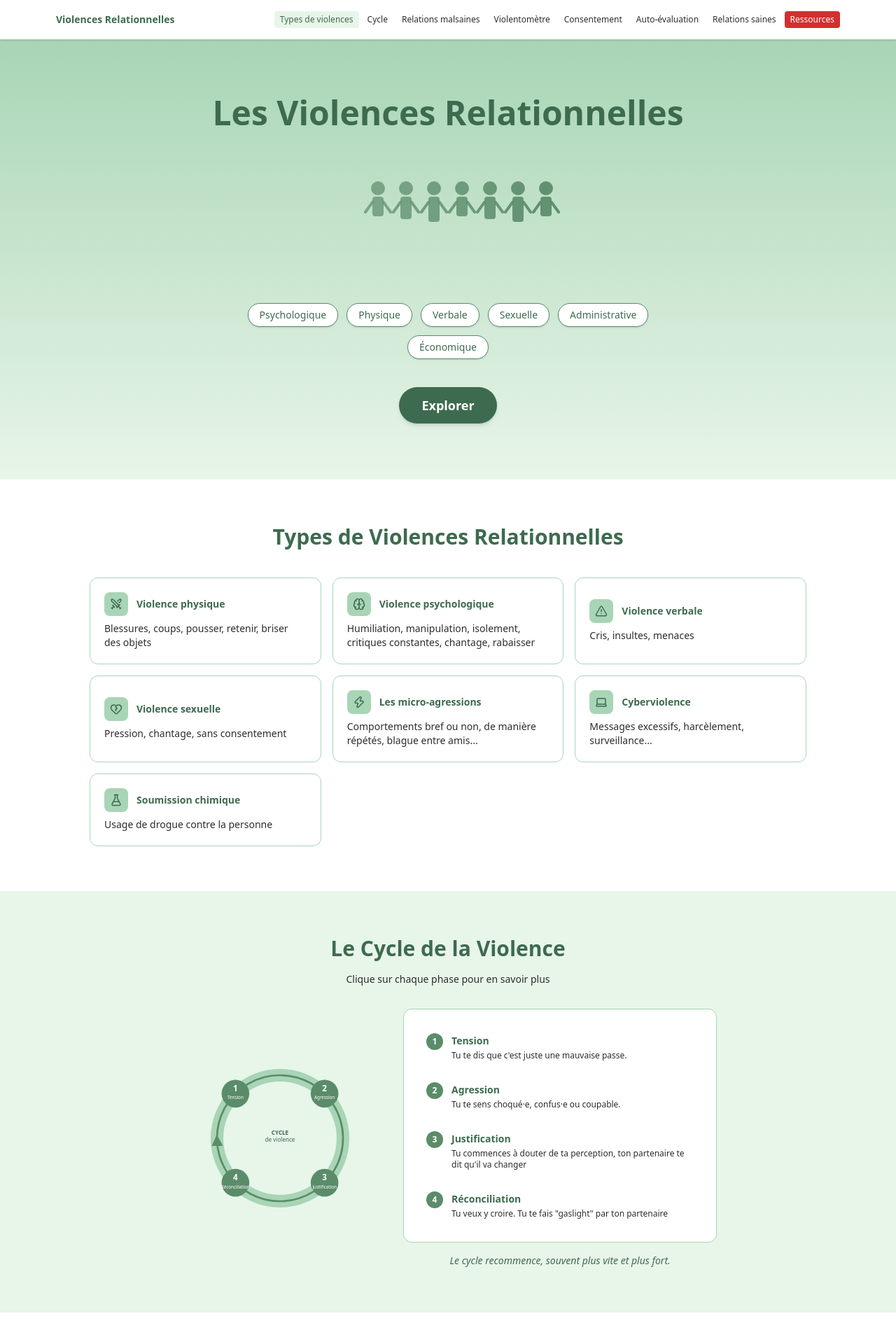
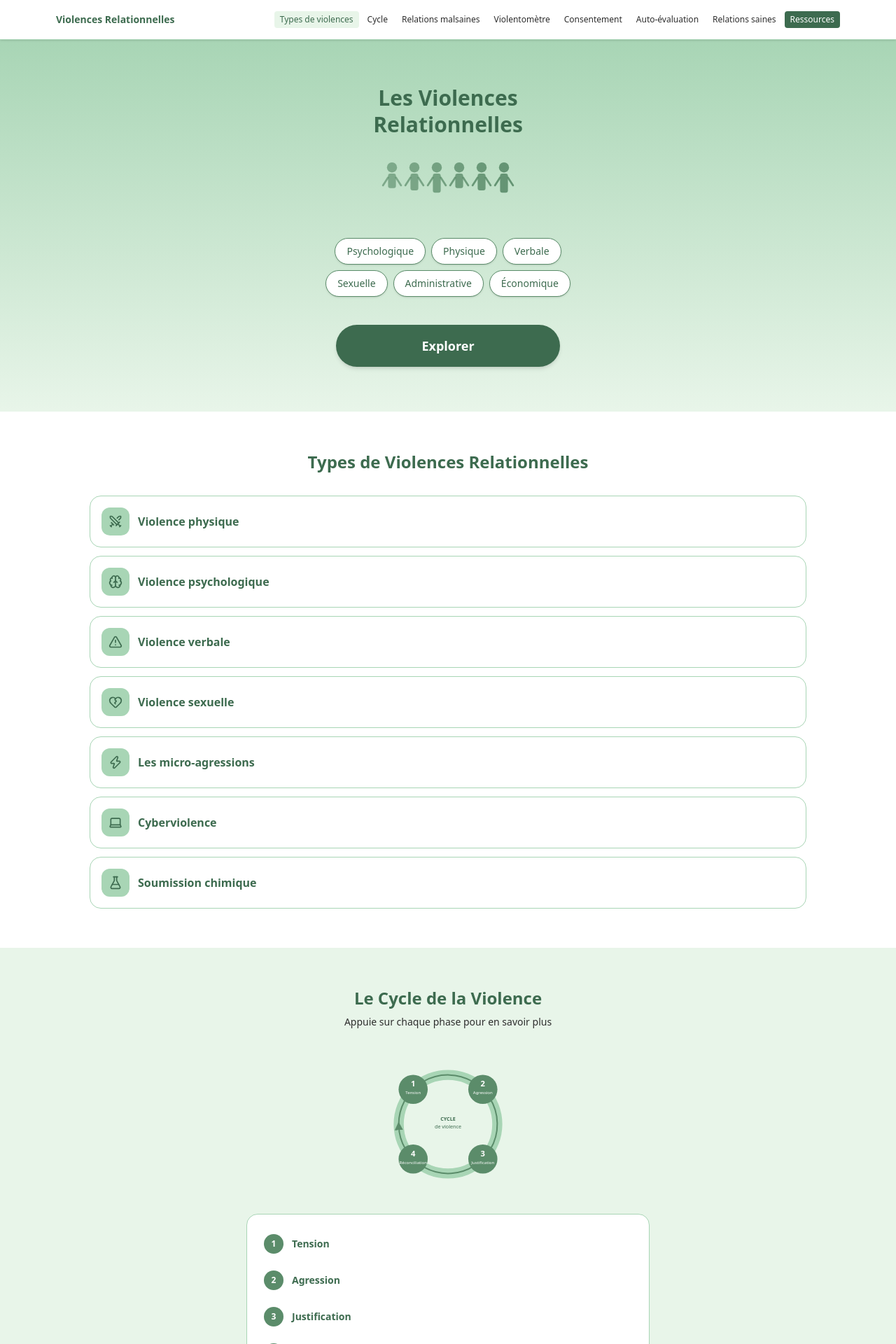
Before and after one commit to peyrentloann/violences-relationnelles, a Next.js app: page / in a window 1280 px wide. Shown: the top 1920 px of the page at 70% size. Built offline with nearby package versions, Linux system fonts and the light colour scheme.

Commit message:
Mobile-first redesign + suppression du rouge hors violentomètre
Layout single-colonne, touch targets min 44px, texte base 16px,
boutons pleine largeur. Rouge conservé uniquement dans le violentomètre.

Co-Authored-By: Claude Sonnet 4.6 <noreply@anthropic.com>

```diff
--- a/components/Consentement.tsx
+++ b/components/Consentement.tsx
@@ -29,40 +29,38 @@ export default function Consentement() {
   const someChecked = checked.size > 0;
 
   return (
-    <section id="consentement" className="py-16 px-4 bg-white">
-      <div className="max-w-3xl mx-auto">
-        <h2 className="text-3xl font-bold text-[#3D6B4F] text-center mb-3">
+    <section id="consentement" className="py-14 px-4 bg-white">
+      <div className="max-w-xl mx-auto">
+        <h2 className="text-2xl font-bold text-[#3D6B4F] text-center mb-2">
           Le Consentement
         </h2>
-        <p className="text-center text-sm text-[#2D2D2D] mb-8">
+        <p className="text-center text-sm text-[#2D2D2D] mb-6">
           Coche les critères qui s'appliquent à ta situation
         </p>
 
-        <div className="space-y-3 mb-8">
+        <div className="space-y-2 mb-6">
           {criteres.map((critere, i) => {
             const isChecked = checked.has(i);
             return (
               <button
                 key={i}
                 onClick={() => toggle(i)}
-                className={`w-full text-left flex items-start gap-4 p-4 rounded-xl border transition-all ${
+                className={`w-full text-left flex items-start gap-4 p-4 rounded-2xl border transition-all ${
                   isChecked
                     ? 'border-[#4CAF50] bg-green-50'
-                    : 'border-[#A8D5B5] bg-white hover:border-[#5B8C6A] hover:bg-[#E8F5E9]'
+                    : 'border-[#A8D5B5] bg-white'
                 }`}
                 aria-pressed={isChecked}
               >
                 <div
-                  className={`w-6 h-6 rounded-full border-2 flex items-center justify-center flex-shrink-0 mt-0.5 transition-all ${
-                    isChecked
-                      ? 'bg-[#4CAF50] border-[#4CAF50]'
-                      : 'border-[#A8D5B5]'
+                  className={`w-7 h-7 rounded-full border-2 flex items-center justify-center flex-shrink-0 mt-0.5 transition-all ${
+                    isChecked ? 'bg-[#4CAF50] border-[#4CAF50]' : 'border-[#A8D5B5]'
                   }`}
                   aria-hidden
                 >
-                  {isChecked && <Check size={12} className="text-white" strokeWidth={3} />}
+                  {isChecked && <Check size={13} className="text-white" strokeWidth={3} />}
                 </div>
-                <span className={`text-sm ${isChecked ? 'text-[#2D5C38]' : 'text-[#2D2D2D]'}`}>
+                <span className={`text-base leading-snug ${isChecked ? 'text-[#2D5C38]' : 'text-[#2D2D2D]'}`}>
                   {critere}
                 </span>
               </button>
@@ -72,19 +70,15 @@ export default function Consentement() {
 
         {/* Message contextuel */}
         {someChecked && (
-          <div
-            className={`rounded-xl p-5 border-2 ${
-              allChecked
-                ? 'bg-green-50 border-[#4CAF50]'
-                : 'bg-orange-50 border-[#F57C00]'
-            }`}
-          >
+          <div className={`rounded-2xl p-5 border-2 mb-4 ${
+            allChecked ? 'bg-green-50 border-[#4CAF50]' : 'bg-[#E8F5E9] border-[#5B8C6A]'
+          }`}>
             {allChecked ? (
-              <p className="text-[#2D5C38] font-medium">
+              <p className="text-[#2D5C38] font-medium text-base">
                 Tous les critères sont cochés — les conditions du consentement semblent réunies.
               </p>
             ) : (
-              <p className="text-[#7A3B00] font-medium">
+              <p className="text-[#3D6B4F] font-medium text-base">
                 Certains critères ne sont pas cochés. Prends le temps de les relire — ils peuvent être des points d'attention importants.
               </p>
             )}
@@ -92,8 +86,8 @@ export default function Consentement() {
         )}
 
         {/* Message important */}
-        <div className="mt-6 border-2 border-[#3D6B4F] rounded-xl p-5 bg-[#E8F5E9]">
-          <p className="text-[#3D6B4F] font-bold text-center">
+        <div className="border-2 border-[#3D6B4F] rounded-2xl p-5 bg-[#E8F5E9]">
+          <p className="text-[#3D6B4F] font-bold text-base text-center">
             Le consentement peut être retiré à n'importe quel moment, de manière verbale ou non verbale !!
           </p>
         </div>
--- a/components/CycleViolence.tsx
+++ b/components/CycleViolence.tsx
@@ -6,7 +6,7 @@ const phases = [
   {
     num: 1,
     label: 'Tension',
-    description: 'Tu te dis que c\'est juste une mauvaise passe.',
+    description: "Tu te dis que c'est juste une mauvaise passe.",
     angle: 315,
   },
   {
@@ -18,7 +18,7 @@ const phases = [
   {
     num: 3,
     label: 'Justification',
-    description: 'Tu commences à douter de ta perception, ton partenaire te dit qu\'il va changer',
+    description: "Tu commences à douter de ta perception, ton partenaire te dit qu'il va changer",
     angle: 135,
   },
   {
@@ -32,124 +32,77 @@ const phases = [
 export default function CycleViolence() {
   const [active, setActive] = useState<number | null>(null);
 
-  const cx = 160, cy = 160, r = 100;
+  const cx = 140, cy = 140, r = 88;
 
   function polarToXY(angleDeg: number, radius: number) {
     const rad = (angleDeg - 90) * (Math.PI / 180);
-    return {
-      x: cx + radius * Math.cos(rad),
-      y: cy + radius * Math.sin(rad),
-    };
+    return { x: cx + radius * Math.cos(rad), y: cy + radius * Math.sin(rad) };
   }
 
   return (
-    <section id="cycle" className="py-16 px-4 bg-[#E8F5E9]">
-      <div className="max-w-3xl mx-auto">
-        <h2 className="text-3xl font-bold text-[#3D6B4F] text-center mb-4">
+    <section id="cycle" className="py-14 px-4 bg-[#E8F5E9]">
+      <div className="max-w-xl mx-auto">
+        <h2 className="text-2xl font-bold text-[#3D6B4F] text-center mb-2">
           Le Cycle de la Violence
         </h2>
-        <p className="text-center text-sm text-[#2D2D2D] mb-8">
-          Clique sur chaque phase pour en savoir plus
+        <p className="text-center text-sm text-[#2D2D2D] mb-6">
+          Appuie sur chaque phase pour en savoir plus
         </p>
 
-        <div className="flex flex-col md:flex-row items-center gap-8">
-          {/* Diagramme SVG */}
-          <div className="flex-shrink-0">
-            <svg viewBox="0 0 320 320" className="w-64 md:w-72" aria-label="Cycle de la violence">
-              {/* Cercle de fond */}
-              <circle cx={cx} cy={cy} r={r} fill="none" stroke="#A8D5B5" strokeWidth="20" />
-
-              {/* Flèches circulaires */}
+        {/* Diagramme SVG centré */}
+        <div className="flex justify-center mb-4">
+          <svg viewBox="0 0 280 280" className="w-56" aria-label="Cycle de la violence">
+            <circle cx={cx} cy={cy} r={r} fill="none" stroke="#A8D5B5" strokeWidth="18" />
             <path
               d={`M ${polarToXY(270, r).x} ${polarToXY(270, r).y} A ${r} ${r} 0 1 1 ${polarToXY(268, r).x} ${polarToXY(268, r).y}`}
-                fill="none"
-                stroke="#5B8C6A"
-                strokeWidth="3"
-                markerEnd="url(#arrow)"
+              fill="none" stroke="#5B8C6A" strokeWidth="2.5" markerEnd="url(#arrow)"
             />
             <defs>
               <marker id="arrow" markerWidth="6" markerHeight="6" refX="3" refY="3" orient="auto">
                 <path d="M0,0 L0,6 L6,3 z" fill="#5B8C6A" />
               </marker>
             </defs>
-
-              {/* Phases */}
             {phases.map((phase, i) => {
               const pos = polarToXY(phase.angle, r);
               const isActive = active === i;
               return (
                 <g key={i} onClick={() => setActive(isActive ? null : i)} className="cursor-pointer">
-                    <circle
-                      cx={pos.x}
-                      cy={pos.y}
-                      r="22"
-                      fill={isActive ? '#3D6B4F' : '#5B8C6A'}
-                      className="transition-all"
-                    />
-                    <text
-                      x={pos.x}
-                      y={pos.y - 4}
-                      textAnchor="middle"
-                      fill="white"
-                      fontSize="13"
-                      fontWeight="bold"
-                    >
-                      {phase.num}
-                    </text>
-                    <text
-                      x={pos.x}
-                      y={pos.y + 9}
-                      textAnchor="middle"
-                      fill="white"
-                      fontSize="7"
-                    >
-                      {phase.label}
-                    </text>
+                  <circle cx={pos.x} cy={pos.y} r="26" fill={isActive ? '#3D6B4F' : '#5B8C6A'} />
+                  <text x={pos.x} y={pos.y - 5} textAnchor="middle" fill="white" fontSize="14" fontWeight="bold">{phase.num}</text>
+                  <text x={pos.x} y={pos.y + 9} textAnchor="middle" fill="white" fontSize="7.5">{phase.label}</text>
                 </g>
               );
             })}
-
-              {/* Centre */}
-              <text x={cx} y={cy - 6} textAnchor="middle" fill="#3D6B4F" fontSize="9" fontWeight="bold">
-                CYCLE
-              </text>
-              <text x={cx} y={cy + 6} textAnchor="middle" fill="#3D6B4F" fontSize="9">
-                de violence
-              </text>
+            <text x={cx} y={cy - 6} textAnchor="middle" fill="#3D6B4F" fontSize="9" fontWeight="bold">CYCLE</text>
+            <text x={cx} y={cy + 7} textAnchor="middle" fill="#3D6B4F" fontSize="9">de violence</text>
           </svg>
         </div>
 
-          {/* Description */}
-          <div className="flex-1">
+        {/* Description phase active */}
         {active !== null ? (
-              <div className="bg-white rounded-xl p-6 border border-[#5B8C6A] shadow-sm">
-                <div className="flex items-center gap-3 mb-3">
-                  <span className="w-8 h-8 bg-[#3D6B4F] text-white rounded-full flex items-center justify-center font-bold text-sm">
+          <div className="bg-white rounded-2xl p-5 border border-[#5B8C6A] shadow-sm">
+            <div className="flex items-center gap-3 mb-2">
+              <span className="w-8 h-8 bg-[#3D6B4F] text-white rounded-full flex items-center justify-center font-bold text-sm flex-shrink-0">
                 {phases[active].num}
               </span>
               <h3 className="font-bold text-[#3D6B4F] text-lg">{phases[active].label}</h3>
             </div>
-                <p className="text-[#2D2D2D]">{phases[active].description}</p>
+            <p className="text-[#2D2D2D] text-base">{phases[active].description}</p>
           </div>
         ) : (
-              <div className="bg-white rounded-xl p-6 border border-[#A8D5B5]">
-                <div className="space-y-3">
+          <div className="bg-white rounded-2xl p-4 border border-[#A8D5B5]">
             {phases.map((phase, i) => (
               <button
                 key={i}
                 onClick={() => setActive(i)}
-                      className="w-full text-left flex items-start gap-3 p-2 rounded-lg hover:bg-[#E8F5E9] transition-colors"
+                className="w-full text-left flex items-center gap-3 py-3 px-2 rounded-xl hover:bg-[#E8F5E9] transition-colors"
               >
-                      <span className="w-6 h-6 bg-[#5B8C6A] text-white rounded-full flex items-center justify-center font-bold text-xs flex-shrink-0 mt-0.5">
+                <span className="w-7 h-7 bg-[#5B8C6A] text-white rounded-full flex items-center justify-center font-bold text-xs flex-shrink-0">
                   {phase.num}
                 </span>
-                      <div>
                 <span className="font-semibold text-[#3D6B4F] text-sm">{phase.label}</span>
-                        <p className="text-xs text-[#2D2D2D] mt-0.5">{phase.description}</p>
-                      </div>
               </button>
             ))}
-                </div>
           </div>
         )}
 
@@ -157,8 +110,6 @@ export default function CycleViolence() {
           Le cycle recommence, souvent plus vite et plus fort.
         </p>
       </div>
-        </div>
-      </div>
     </section>
   );
 }
--- a/components/Hero.tsx
+++ b/components/Hero.tsx
@@ -2,36 +2,35 @@ export default function Hero() {
   const keywords = ['Psychologique', 'Physique', 'Verbale', 'Sexuelle', 'Administrative', 'Économique'];
 
   return (
-    <section className="bg-gradient-to-b from-[#A8D5B5] to-[#E8F5E9] py-20 px-4 text-center">
-      <h1 className="text-4xl md:text-5xl font-bold text-[#3D6B4F] mb-6 animate-fade-in">
-        Les Violences Relationnelles
+    <section className="bg-gradient-to-b from-[#A8D5B5] to-[#E8F5E9] py-16 px-6 text-center">
+      <h1 className="text-3xl font-bold text-[#3D6B4F] mb-6 leading-tight">
+        Les Violences<br />Relationnelles
       </h1>
 
-      {/* Silhouettes SVG + keywords */}
-      <div className="relative inline-flex items-center justify-center my-8">
+      {/* Silhouettes SVG */}
+      <div className="flex justify-center my-6">
         <svg
-          viewBox="0 0 320 160"
-          className="w-64 md:w-80"
+          viewBox="0 0 280 120"
+          className="w-56"
           aria-label="Groupe de personnes diversifiées"
         >
-          {/* 5 silhouettes de personnes */}
-          {[40, 80, 120, 160, 200, 240, 280].map((x, i) => (
-            <g key={i} transform={`translate(${x}, 10)`}>
-              <circle cx="20" cy="18" r="10" fill="#5B8C6A" opacity={0.7 + i * 0.04} />
-              <rect x="12" y="30" width="16" height={28 + (i % 3) * 4} rx="4" fill="#5B8C6A" opacity={0.7 + i * 0.04} />
-              <line x1="12" y1="38" x2="2" y2="52" stroke="#5B8C6A" strokeWidth="4" strokeLinecap="round" opacity={0.7 + i * 0.04} />
-              <line x1="28" y1="38" x2="38" y2="52" stroke="#5B8C6A" strokeWidth="4" strokeLinecap="round" opacity={0.7 + i * 0.04} />
+          {[20, 60, 100, 140, 180, 220].map((x, i) => (
+            <g key={i} transform={`translate(${x}, 8)`}>
+              <circle cx="20" cy="16" r="9" fill="#5B8C6A" opacity={0.65 + i * 0.05} />
+              <rect x="13" y="27" width="14" height={26 + (i % 3) * 4} rx="4" fill="#5B8C6A" opacity={0.65 + i * 0.05} />
+              <line x1="13" y1="34" x2="4" y2="48" stroke="#5B8C6A" strokeWidth="3.5" strokeLinecap="round" opacity={0.65 + i * 0.05} />
+              <line x1="27" y1="34" x2="36" y2="48" stroke="#5B8C6A" strokeWidth="3.5" strokeLinecap="round" opacity={0.65 + i * 0.05} />
             </g>
           ))}
         </svg>
       </div>
 
-      {/* Keywords en badges */}
-      <div className="flex flex-wrap justify-center gap-3 mb-10 max-w-xl mx-auto">
+      {/* Keywords */}
+      <div className="flex flex-wrap justify-center gap-2 mb-10 max-w-sm mx-auto">
         {keywords.map(kw => (
           <span
             key={kw}
-            className="bg-white text-[#3D6B4F] border border-[#5B8C6A] px-4 py-1.5 rounded-full text-sm font-medium shadow-sm"
+            className="bg-white text-[#3D6B4F] border border-[#5B8C6A] px-4 py-2 rounded-full text-sm font-medium shadow-sm"
           >
             {kw}
           </span>
@@ -40,7 +39,7 @@ export default function Hero() {
 
       <a
         href="#types"
-        className="inline-block bg-[#3D6B4F] text-white px-8 py-3 rounded-full font-semibold text-lg hover:bg-[#5B8C6A] transition-colors shadow-md"
+        className="inline-block w-full max-w-xs bg-[#3D6B4F] text-white px-8 py-4 rounded-full font-semibold text-lg hover:bg-[#5B8C6A] transition-colors shadow-md"
       >
         Explorer
       </a>
--- a/components/Navbar.tsx
+++ b/components/Navbar.tsx
@@ -48,7 +48,7 @@ export default function Navbar() {
               href={item.href}
               className={`px-2 py-1 text-xs rounded transition-colors font-medium ${
                 item.href === '#ressources'
-                  ? 'bg-[#D32F2F] text-white hover:bg-red-700'
+                  ? 'bg-[#3D6B4F] text-white hover:bg-[#5B8C6A]'
                   : active === item.href.replace('#', '')
                   ? 'bg-[#E8F5E9] text-[#3D6B4F]'
                   : 'text-[#2D2D2D] hover:text-[#3D6B4F] hover:bg-[#E8F5E9]'
@@ -59,26 +59,27 @@ export default function Navbar() {
           ))}
         </nav>
 
-        {/* Mobile */}
+        {/* Mobile — bouton hamburger */}
         <button
-          className="lg:hidden p-2 text-[#3D6B4F]"
+          className="lg:hidden p-3 -mr-2 text-[#3D6B4F]"
           onClick={() => setOpen(!open)}
-          aria-label="Menu"
+          aria-label={open ? 'Fermer le menu' : 'Ouvrir le menu'}
         >
-          {open ? <X size={20} /> : <Menu size={20} />}
+          {open ? <X size={22} /> : <Menu size={22} />}
         </button>
       </div>
 
+      {/* Mobile menu */}
       {open && (
-        <div className="lg:hidden bg-white border-t border-[#A8D5B5] px-4 py-3 flex flex-col gap-2">
+        <div className="lg:hidden bg-white border-t border-[#A8D5B5] px-4 py-3 flex flex-col gap-1">
           {navItems.map(item => (
             <a
               key={item.href}
               href={item.href}
               onClick={() => setOpen(false)}
-              className={`px-3 py-2 rounded text-sm font-medium transition-colors ${
+              className={`px-4 py-3 rounded-xl text-base font-medium transition-colors ${
                 item.href === '#ressources'
-                  ? 'bg-[#D32F2F] text-white'
+                  ? 'bg-[#3D6B4F] text-white'
                   : 'text-[#2D2D2D] hover:bg-[#E8F5E9] hover:text-[#3D6B4F]'
               }`}
             >
@@ -87,9 +88,9 @@ export default function Navbar() {
           ))}
           <a
             href="tel:18003639010"
-            className="flex items-center gap-2 px-3 py-2 bg-[#E8F5E9] text-[#3D6B4F] rounded text-sm font-bold mt-1"
+            className="flex items-center justify-center gap-2 px-4 py-3 bg-[#E8F5E9] text-[#3D6B4F] rounded-xl text-base font-bold mt-2 border border-[#A8D5B5]"
           >
-            <Phone size={14} /> 1 800-363-9010
+            <Phone size={16} /> 1 800-363-9010
           </a>
         </div>
       )}
--- a/components/Ressources.tsx
+++ b/components/Ressources.tsx
@@ -10,14 +10,14 @@ const ressources = [
   },
   {
     nom: 'Maison Alice Desmarais',
-    detail: 'Maison d\'hébergement pour femme avec/ou sans enfants',
+    detail: "Maison d'hébergement pour femme avec/ou sans enfants",
     tel: '450-378-9297',
     site: 'https://maisonad.org',
     siteLabel: 'maisonad.org',
   },
   {
     nom: 'SOS Violence Conjugale',
-    detail: 'Ligne d\'aide provinciale 24h/7',
+    detail: "Ligne d'aide provinciale 24h/7",
     tel: '1 800-363-9010',
     site: 'https://sosviolenceconjugale.ca/fr',
     siteLabel: 'sosviolenceconjugale.ca',
@@ -26,40 +26,37 @@ const ressources = [
 
 export default function Ressources() {
   return (
-    <section id="ressources" className="py-16 px-4 bg-[#3D6B4F]">
-      <div className="max-w-4xl mx-auto">
-        <h2 className="text-3xl font-bold text-white text-center mb-3">
+    <section id="ressources" className="py-14 px-4 bg-[#3D6B4F]">
+      <div className="max-w-xl mx-auto">
+        <h2 className="text-2xl font-bold text-white text-center mb-2">
           Ressources
         </h2>
-        <p className="text-[#A8D5B5] text-center mb-10">
+        <p className="text-[#A8D5B5] text-center mb-8">
           Tu n'es pas seul·e. De l'aide est disponible.
         </p>
 
-        <div className="grid grid-cols-1 md:grid-cols-3 gap-4">
+        <div className="flex flex-col gap-4">
           {ressources.map((r, i) => (
-            <div
-              key={i}
-              className="bg-white rounded-2xl p-6 flex flex-col gap-4"
-            >
+            <div key={i} className="bg-white rounded-2xl p-5 flex flex-col gap-3">
               <div>
-                <h3 className="font-bold text-[#3D6B4F] text-sm mb-1">{r.nom}</h3>
-                <p className="text-xs text-[#2D2D2D]">{r.detail}</p>
+                <h3 className="font-bold text-[#3D6B4F] text-base mb-1">{r.nom}</h3>
+                <p className="text-sm text-[#2D2D2D]">{r.detail}</p>
               </div>
-              <div className="space-y-2 mt-auto">
+              <div className="flex flex-col gap-2">
                 <a
                   href={`tel:${r.tel.replace(/\s/g, '')}`}
-                  className="flex items-center gap-2 bg-[#D32F2F] text-white px-4 py-2.5 rounded-full text-sm font-semibold hover:bg-red-700 transition-colors"
+                  className="flex items-center justify-center gap-2 bg-[#3D6B4F] text-white px-4 py-3.5 rounded-2xl text-base font-semibold hover:bg-[#5B8C6A] transition-colors"
                 >
-                  <Phone size={14} aria-hidden />
+                  <Phone size={16} aria-hidden />
                   {r.tel}
                 </a>
                 <a
                   href={r.site}
                   target="_blank"
                   rel="noopener noreferrer"
-                  className="flex items-center gap-2 border border-[#5B8C6A] text-[#3D6B4F] px-4 py-2.5 rounded-full text-sm font-semibold hover:bg-[#E8F5E9] transition-colors"
+                  className="flex items-center justify-center gap-2 border border-[#5B8C6A] text-[#3D6B4F] px-4 py-3.5 rounded-2xl text-base font-semibold hover:bg-[#E8F5E9] transition-colors"
                 >
-                  <Globe size={14} aria-hidden />
+                  <Globe size={16} aria-hidden />
                   {r.siteLabel}
                 </a>
               </div>
--- a/components/TypesViolences.tsx
+++ b/components/TypesViolences.tsx
@@ -45,12 +45,12 @@ export default function TypesViolences() {
   const [expanded, setExpanded] = useState<number | null>(null);
 
   return (
-    <section id="types" className="py-16 px-4 bg-white">
+    <section id="types" className="py-14 px-4 bg-white">
       <div className="max-w-5xl mx-auto">
-        <h2 className="text-3xl font-bold text-[#3D6B4F] text-center mb-10">
+        <h2 className="text-2xl font-bold text-[#3D6B4F] text-center mb-8">
           Types de Violences Relationnelles
         </h2>
-        <div className="grid grid-cols-1 sm:grid-cols-2 lg:grid-cols-3 gap-4">
+        <div className="flex flex-col gap-3">
           {types.map((type, i) => {
             const Icon = type.icon;
             const isOpen = expanded === i;
@@ -58,22 +58,24 @@ export default function TypesViolences() {
               <button
                 key={i}
                 onClick={() => setExpanded(isOpen ? null : i)}
-                className={`text-left border rounded-xl p-5 transition-all cursor-pointer ${
+                className={`text-left border rounded-2xl p-4 transition-all cursor-pointer ${
                   isOpen
-                    ? 'border-[#5B8C6A] bg-[#E8F5E9] scale-[1.02] shadow-md'
-                    : 'border-[#A8D5B5] bg-white hover:scale-[1.01] hover:shadow-sm hover:border-[#5B8C6A]'
+                    ? 'border-[#5B8C6A] bg-[#E8F5E9] shadow-sm'
+                    : 'border-[#A8D5B5] bg-white'
                 }`}
                 aria-expanded={isOpen}
               >
-                <div className="flex items-center gap-3 mb-2">
-                  <div className="p-2 bg-[#A8D5B5] rounded-lg">
-                    <Icon size={18} className="text-[#3D6B4F]" aria-hidden />
+                <div className="flex items-center gap-3">
+                  <div className="p-2.5 bg-[#A8D5B5] rounded-xl flex-shrink-0">
+                    <Icon size={20} className="text-[#3D6B4F]" aria-hidden />
                   </div>
-                  <h3 className="font-semibold text-[#3D6B4F] text-sm">{type.titre}</h3>
+                  <h3 className="font-semibold text-[#3D6B4F] text-base">{type.titre}</h3>
                 </div>
-                <p className={`text-sm text-[#2D2D2D] transition-all ${isOpen ? 'block' : 'line-clamp-2'}`}>
-                  {type.description}
-                </p>
+                {isOpen && (
+                  <p className="text-sm text-[#2D2D2D] mt-3 ml-12">
+                    {type.description}
+                  </p>
+                )}
               </button>
             );
           })}
```
Also changed, not shown: components/AutoEvaluation.tsx (+22 -22 lines), components/ControleCoercitif.tsx (+6 -6 lines), components/Footer.tsx (+5 -5 lines), components/RelationsMalsaines.tsx (+13 -13 lines), components/RelationsSaines.tsx (+7 -7 lines), components/Violentometre.tsx (+20 -20 lines). Lines whose indentation alone changed are shown as unchanged.
